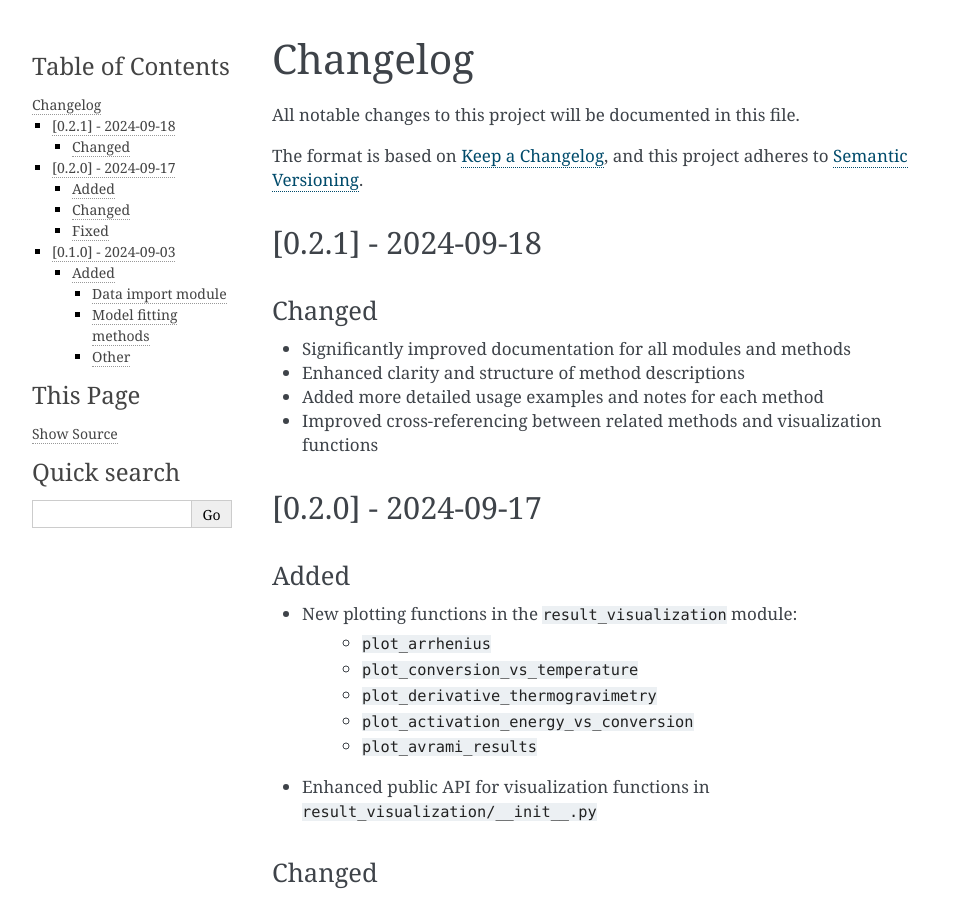
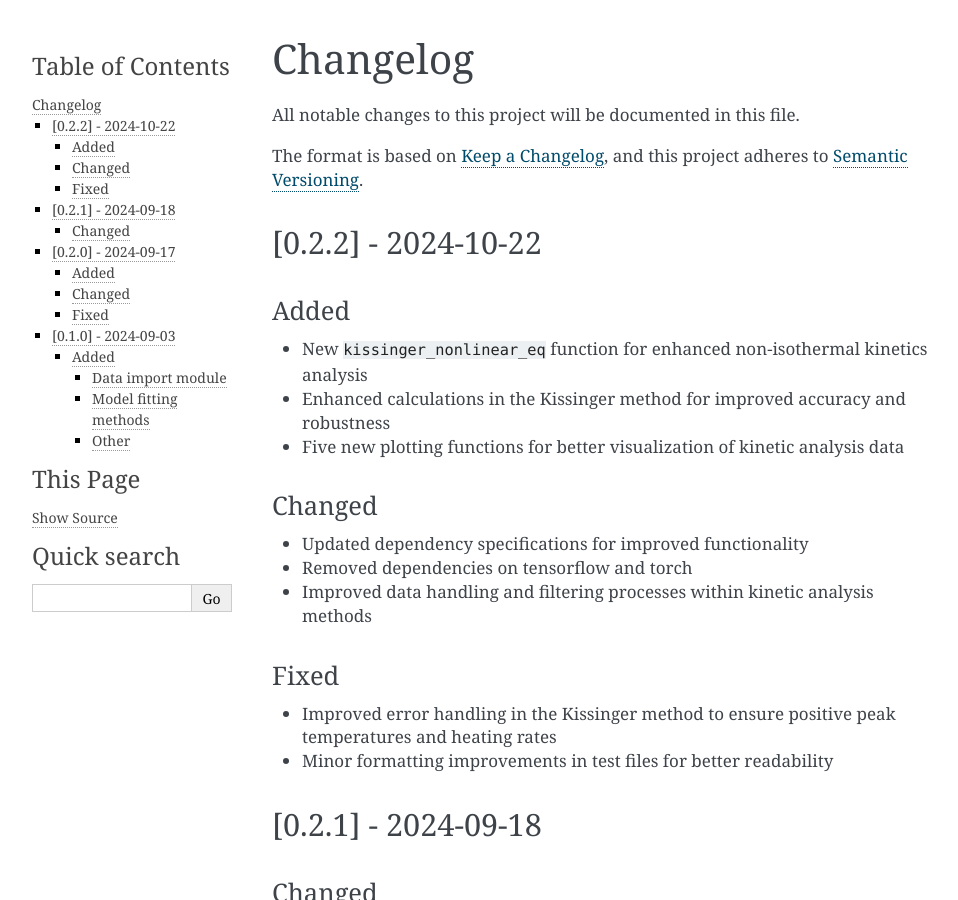
Before and after one commit to PPeitsch/pkynetics, a Sphinx documentation site: the page built from docs/changelog.rst, in a window 1280 px wide and 900 px high. Shown: the whole window, without its empty margins (148-1106 px from the left). Built offline with Sphinx 7.4.7, drawn with Linux system fonts in a browser that asks for light colours; pages that are not in the unit, such as notebooks, are missing from menus.

Commit message:
changelog for release

```diff
--- a/docs/changelog.rst
+++ b/docs/changelog.rst
@@ -5,6 +5,26 @@ All notable changes to this project will be documented in this file.
 
 The format is based on `Keep a Changelog <https://keepachangelog.com/en/1.0.0/>`_,
 and this project adheres to `Semantic Versioning <https://semver.org/spec/v2.0.0.html>`_.
+
+[0.2.2] - 2024-10-22
+--------------------
+
+Added
+^^^^^
+- New ``kissinger_nonlinear_eq`` function for enhanced non-isothermal kinetics analysis
+- Enhanced calculations in the Kissinger method for improved accuracy and robustness
+- Five new plotting functions for better visualization of kinetic analysis data
+
+Changed
+^^^^^^^
+- Updated dependency specifications for improved functionality
+- Removed dependencies on tensorflow and torch
+- Improved data handling and filtering processes within kinetic analysis methods
+
+Fixed
+^^^^^
+- Improved error handling in the Kissinger method to ensure positive peak temperatures and heating rates
+- Minor formatting improvements in test files for better readability
 
 [0.2.1] - 2024-09-18
 --------------------
```
